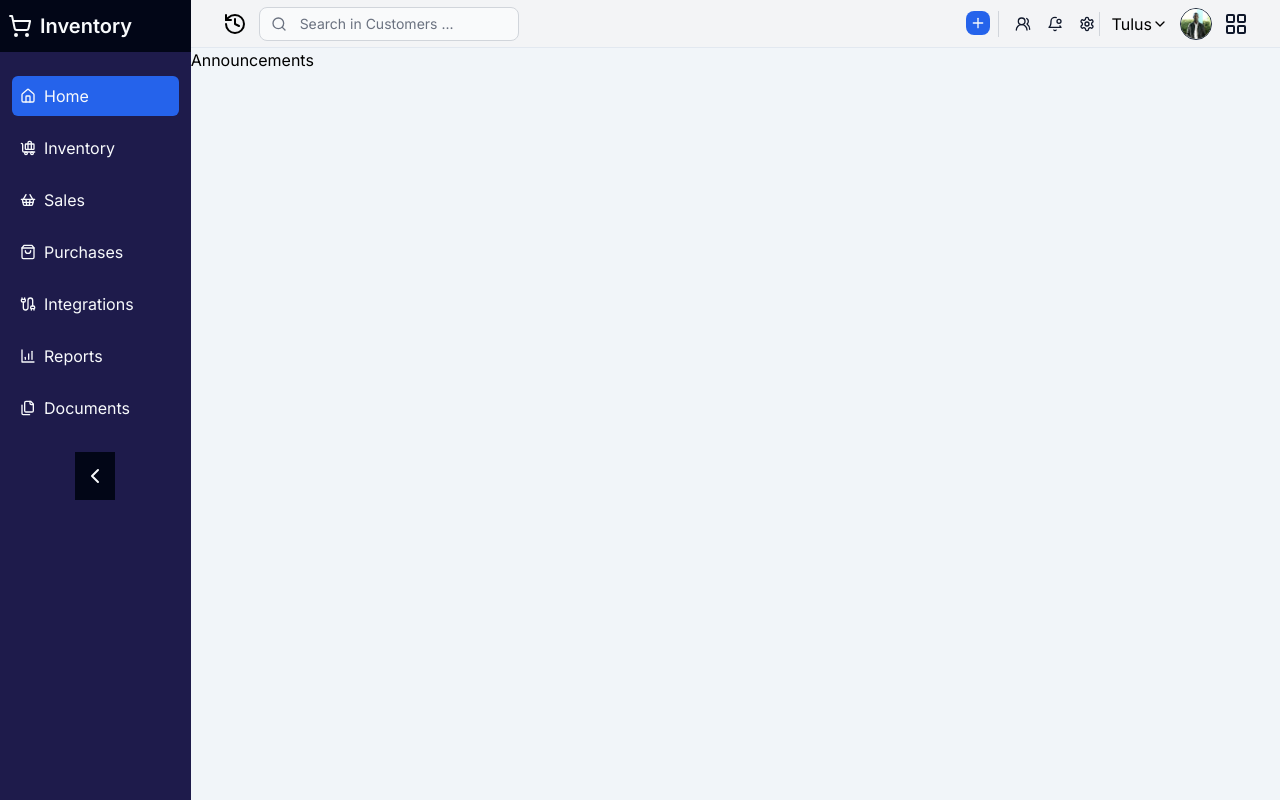
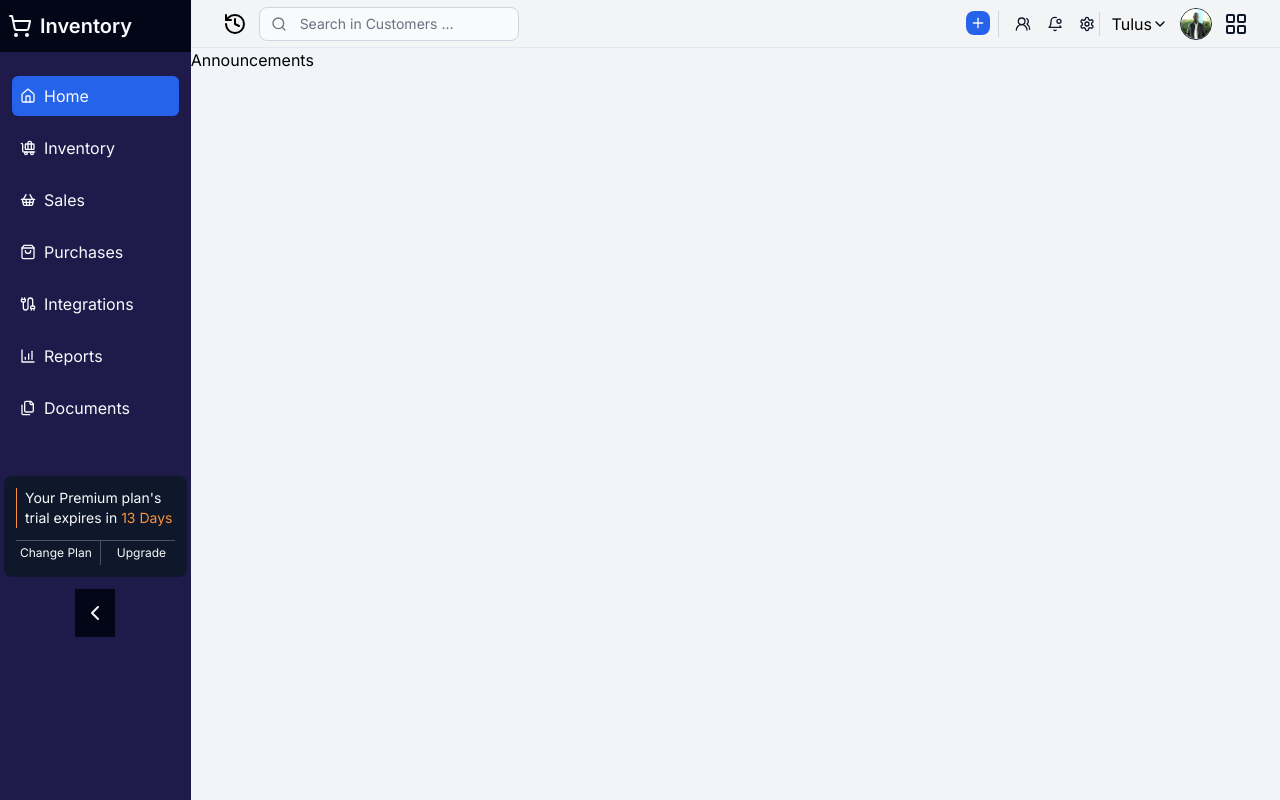
Before and after one commit to tulusdeveloper/inventory-system, a Next.js app: page /dashboard/home/announcements in a window 1280 px wide. Built offline with nearby package versions, Linux system fonts and the light colour scheme.

Commit message:
subscription

```diff
--- a/components/dashboard/Sidebar.jsx
+++ b/components/dashboard/Sidebar.jsx
@@ -1,6 +1,7 @@
 import { BaggageClaim, BarChart4, Cable, ChevronLeft, Files, Home, ShoppingBag, ShoppingBasket, ShoppingCart } from "lucide-react";
 import Link from "next/link";
 import React from "react";
+import SubscriptionCard from "./SubscriptionCard";
 
 export default function Sidebar() {
   return (
@@ -43,6 +44,7 @@ export default function Sidebar() {
             <span>Documents</span>
           </Link>
         </nav>
+        <SubscriptionCard/>
       </div>
       {/* Bottom part */}
       <div className=" flex flex-col items-center">
--- /dev/null
+++ b/components/dashboard/SubscriptionCard.jsx
@@ -0,0 +1,21 @@
+import Link from "next/link";
+import React from "react";
+
+export default function SubscriptionCard() {
+  return (
+    <div className="px-1 py-3">
+      <div className="rounded-lg p-3 mt-3 bg-slate-900">
+        <div className="border-b border-slate-600 pb-3">
+          <p className="text-sm border-l border-orange-400 pl-2">
+            Your Premium plan's trial expires in{" "}
+            <span className="text-orange-400 text-sm">13 Days</span>
+          </p>
+        </div>
+        <div className="flex space-x-3 text-xs">
+            <button className="pr-2 border-r border-slate-600 p-1">Change Plan</button>
+            <Link className="p-1" href="#">Upgrade</Link>
+        </div>
+      </div>
+    </div>
+  );
+}
```
